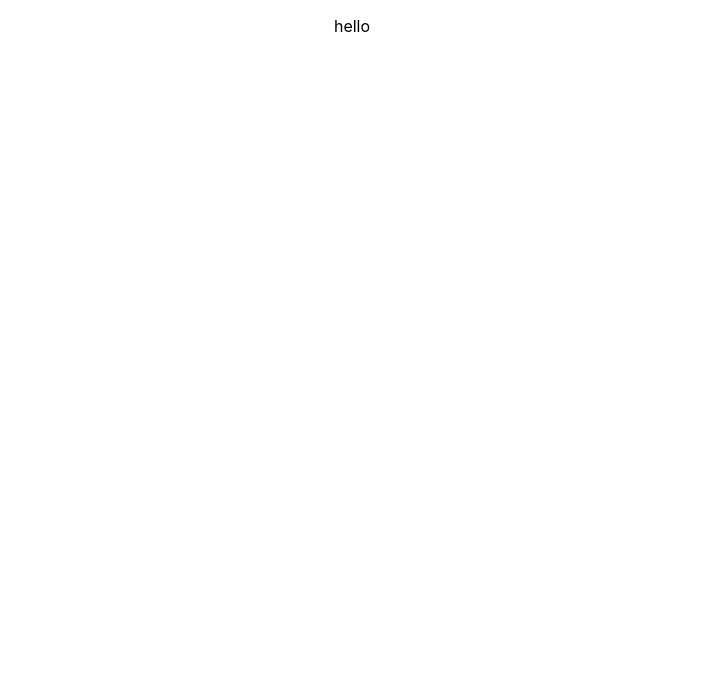
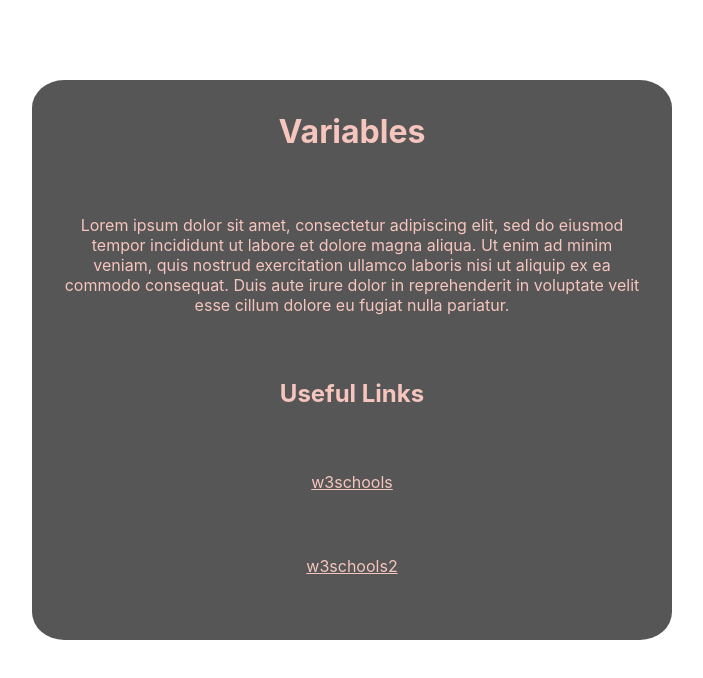
Before and after one commit to SchoolOfCode/bc14_w7_project-frontend-room-26-react-rangers, a React (Create React App) app in the folder react-rangers/: page / in a window 1280 px wide. Shown: the top 678 px of the page, without its empty margins (288-991 px from the left). Built offline with nearby package versions, Linux system fonts and the light colour scheme.

Commit message:
tested LessonCard functionality works

```diff
--- a/react-rangers/src/components/App/App.js
+++ b/react-rangers/src/components/App/App.js
@@ -1,10 +1,22 @@
 
 import './App.css';
+import LessonCard from '../LessonCard';
+
+let testObject = {
+  title: "Variables",
+  content: "Lorem ipsum dolor sit amet, consectetur adipiscing elit, sed do eiusmod tempor incididunt ut labore et dolore magna aliqua. Ut enim ad minim veniam, quis nostrud exercitation ullamco laboris nisi ut aliquip ex ea commodo consequat. Duis aute irure dolor in reprehenderit in voluptate velit esse cillum dolore eu fugiat nulla pariatur.",
+  links: [{url: "https://www.w3schools.com/css/", title: "w3schools"}, {url:"https://www.w3schools.com/css/css_intro.asp", title: "w3schools2"}],
+  questionprompt: "",
+  question: "what is css?",
+  answer: "dunno",
+};
+
+
 
 function App() {
   return (
     <div className="App">
-      <p>hello</p>
+      <LessonCard props={testObject}/>
     </div>
   );
 }
--- /dev/null
+++ b/react-rangers/src/components/LessonCard/LessonCard.css
@@ -0,0 +1,17 @@
+.lesson-card {
+    position: absolute;
+    top: 10%;
+    left: 25%;
+    display: flex;
+    flex-direction: column;
+    width: 50vw;
+    height: 70vh;
+    background-color: #565656;
+    border-radius: 5%;
+}
+
+h1, p, a, h2 {
+    color: #F5C5BE;
+    text-align: center;
+    margin: 5%;
+}
--- a/react-rangers/src/components/LessonCard/index.js
+++ b/react-rangers/src/components/LessonCard/index.js
@@ -1,16 +1,14 @@
-import React from './react'
 
-
-
-
-const LessonCard = (props) => {
+import './LessonCard.css';
+export default function LessonCard ({props}) {
 
     let array=props.links
 
   return  (
-    <div>
+    <div class="lesson-card">
     <h1>{props.title}</h1>
     <p>{props.content}</p>
-    {array.map(item => ( <a src={item.url}>{item.title}</a>) )}
+    <h2>Useful Links</h2>
+    {array.map(item => ( <a href={item.url}>{item.title}</a>) )}
     </div>
-)}
+)};
```
Also changed, not shown: react-rangers/src/index.css (line endings or trailing spaces).
